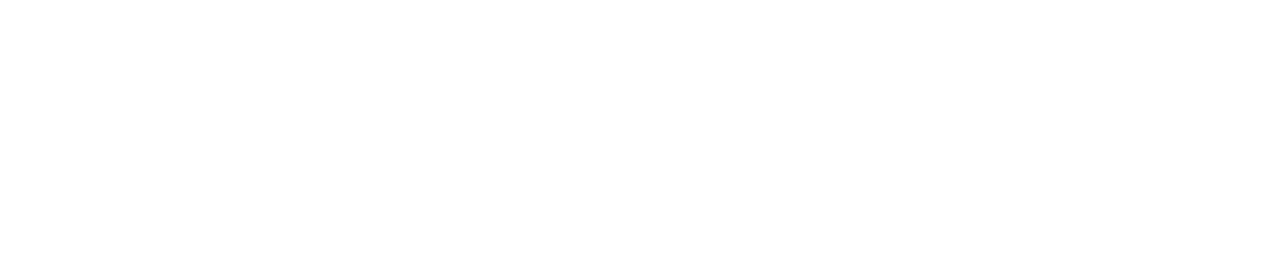
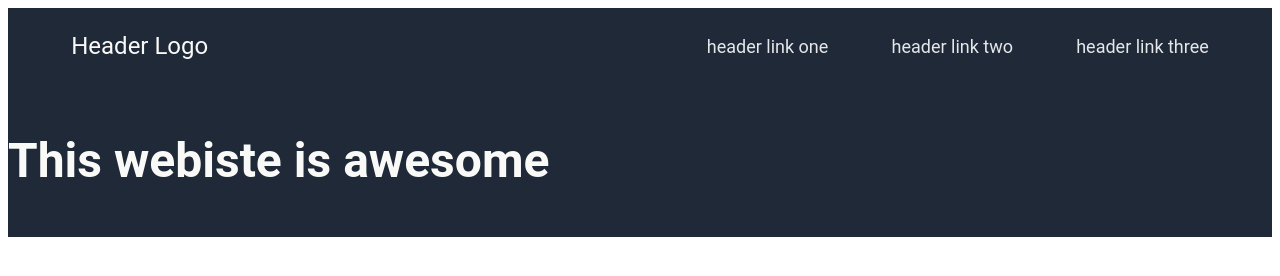
Before and after one commit to WiktorZawadzki/landing-page, a plain HTML site: page index.html in a window 1280 px wide. Drawn offline with Linux system fonts and the light colour scheme.

Commit message:
First tasks

```diff
--- a/index.html
+++ b/index.html
@@ -4,9 +4,18 @@
     <meta charset="UTF-8">
     <meta http-equiv="X-UA-Compatible" content="IE=edge">
     <meta name="viewport" content="width=device-width, initial-scale=1.0">
+    <link rel="stylesheet" href="style.css">
     <title>Landing page</title>
 </head>
+
 <body>
+    <div id="header">
+        <p class="logo">Header Logo</p>
+        <p class="one">header link one</p>
+        <p class="two">header link two</p>
+        <p class="three">header link three</p>
+        <br><p class="awesome">This webiste is awesome</p>
+    </div>
+</body>
 
-</body>
 </html>
--- /dev/null
+++ b/style.css
@@ -0,0 +1,41 @@
+* {
+    font-family: roboto;
+}
+
+#header {
+    background-color: #1F2937;
+    display: flex;
+    align-items: center;
+    flex-wrap: wrap;
+}
+
+.logo {
+    font-size: 24px;
+    color: #F9FAF8;
+    margin-left: 5%;
+}
+
+.one{
+    margin-left: auto;
+}
+
+.two{
+    margin-left: 5%;
+}
+
+.three{
+    margin-left: 5%;
+    margin-right: 5%;
+}
+
+.one, .two, .three {
+    color: #E5E7EB;
+    font-size: 18px;
+}
+
+.awesome {
+    align-items: flex-start;
+    font-size: 48px;
+    font-weight: bolder;
+    color: #F9FAF8;
+}
```
